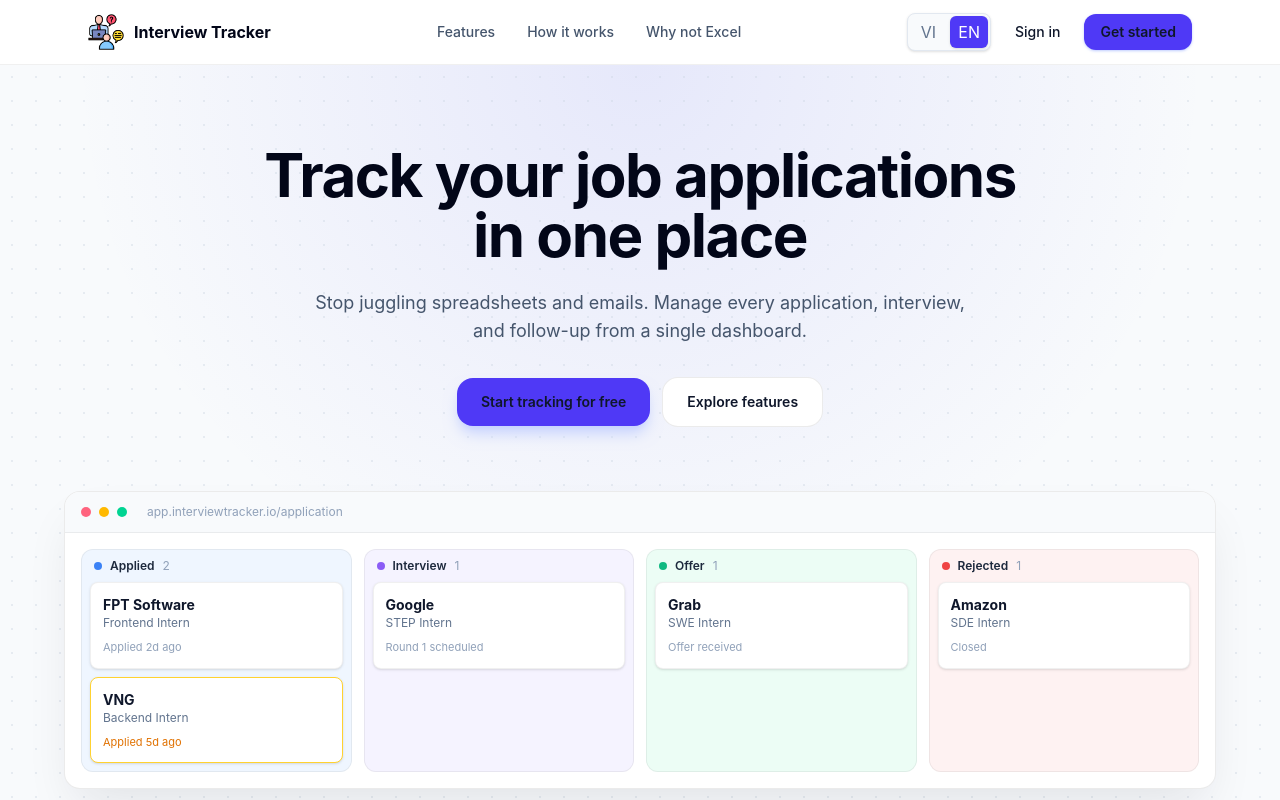
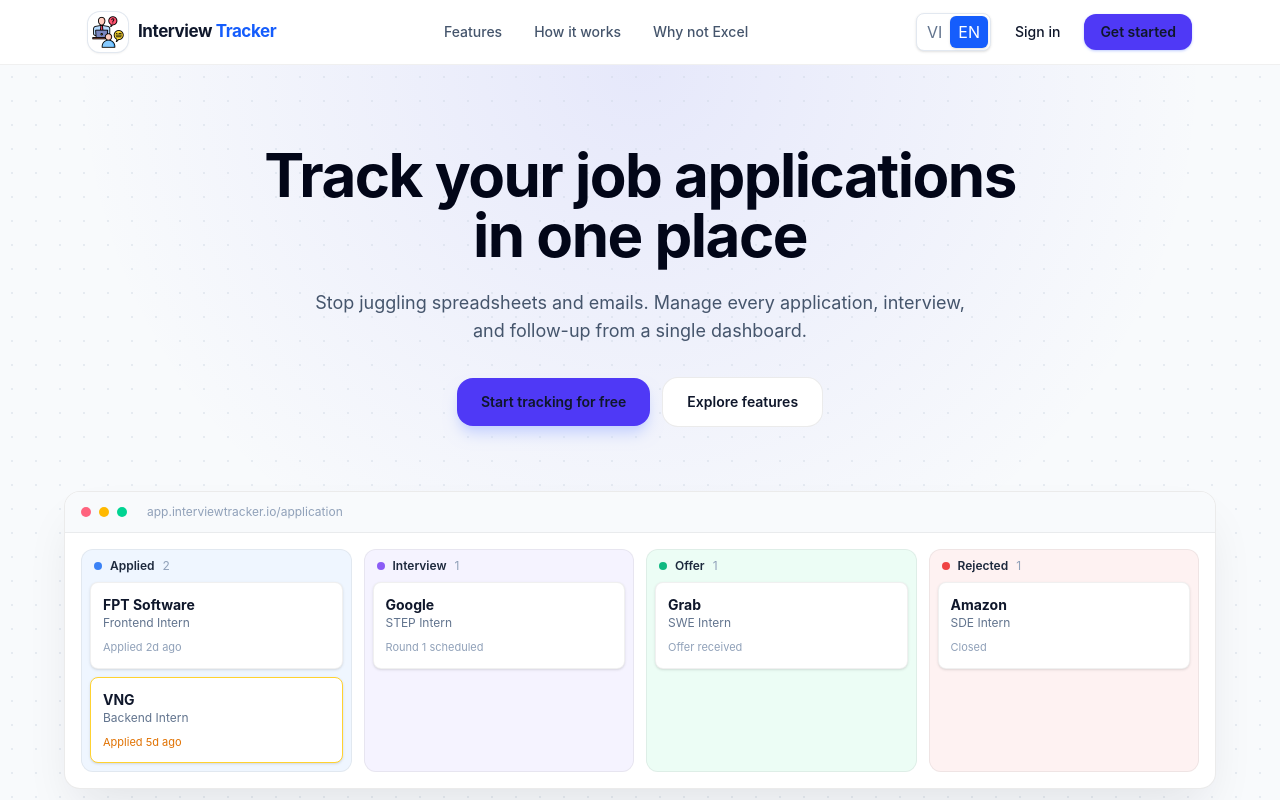
Before and after one commit to xuannguyen-05/interview_tracker, a React (Vite) app in the folder frontend/: page / in a window 1280 px wide. Shown: the top 800 px of the page. Built offline with nearby package versions, Linux system fonts and the light colour scheme; no server answers.

Commit message:
fix: auth, dashboard, socket and UI

```diff
--- /dev/null
+++ b/frontend/src/components/common/Brand.jsx
@@ -0,0 +1,32 @@
+import { Link } from "react-router-dom";
+import logo from "@/assets/job-interview.png";
+
+export default function Brand({ to = "/", size = "default" }) {
+  const isLarge = size === "large";
+
+  return (
+    <Link
+      to={to}
+      className="group inline-flex items-center gap-2.5 transition-all duration-200 hover:opacity-90"
+    >
+      <div className="rounded-xl bg-white p-1 shadow-sm ring-1 ring-slate-200 transition-transform duration-300 group-hover:scale-105">
+        <img
+          src={logo}
+          alt="Interview Tracker"
+          className={isLarge ? "h-10 w-10" : "h-8 w-8"}
+        />
+      </div>
+
+      <span
+        className={
+          isLarge
+            ? "text-xl font-bold tracking-tight"
+            : "text-[17px] font-bold tracking-tight"
+        }
+      >
+        <span className="text-slate-900">Interview</span>{" "}
+        <span className="text-blue-600">Tracker</span>
+      </span>
+    </Link>
+  );
+}
--- a/frontend/src/components/common/LanguageSwitcher.jsx
+++ b/frontend/src/components/common/LanguageSwitcher.jsx
@@ -1,31 +1,27 @@
-import { useTranslation } from 'react-i18next';
+import { useTranslation } from "react-i18next";
 
 export default function LanguageSwitcher() {
   const { i18n } = useTranslation();
 
-  const changeLanguage = (lng) => {
-    i18n.changeLanguage(lng);
-  };
-
   const languages = [
-    { code: 'vi', label: 'VI' },
-    { code: 'en', label: 'EN' },
+    { code: "vi", label: "VI" },
+    { code: "en", label: "EN" },
   ];
 
   return (
-    <div className="inline-flex items-center gap-1 rounded-lg border border-slate-200 bg-slate-50 p-0.5 shadow-sm">
+    <div className="inline-flex items-center rounded-lg border border-slate-200 bg-white p-0.5 shadow-sm">
       {languages.map(({ code, label }) => {
-        const active = i18n.language?.startsWith(code);
+        const active = i18n.language.startsWith(code);
 
         return (
           <button
             key={code}
             type="button"
-            onClick={() => changeLanguage(code)}
-            className={`min-h-[30px] min-w-[36px] rounded-md px-2 py-1 text-[14px] font-semibold leading-none transition ${
+            onClick={() => i18n.changeLanguage(code)}
+            className={`rounded-md px-2 py-1 text-[11px] font-semibold transition-all duration-200 ${
               active
-                ? 'bg-indigo-600 text-white shadow-sm'
-                : 'text-slate-500 hover:text-slate-800'
+                ? "bg-blue-600 text-white shadow-sm"
+                : "text-slate-500 hover:bg-slate-100 hover:text-slate-900"
             }`}
           >
             {label}
--- a/frontend/src/components/landing/LandingHeader.jsx
+++ b/frontend/src/components/landing/LandingHeader.jsx
@@ -2,17 +2,15 @@ import { Link } from "react-router-dom"
 import { useTranslation } from "react-i18next"
 
 import LanguageSwitcher from "@/components/common/LanguageSwitcher"
-import logo from "@/assets/job-interview.png"
+
+import Brand from "@/components/common/Brand"
 
 export default function LandingHeader() {
   const { t } = useTranslation()
   return (
     <header className="sticky top-0 z-50 border-b border-black/[0.06] bg-white/90 backdrop-blur-md">
       <div className="mx-auto flex h-16 max-w-6xl items-center justify-between gap-4 px-4 sm:px-6">
-        <Link to="/" className="flex items-center gap-2.5">
-          <img src={logo} alt="Interview Tracker" className="h-9 w-9" />
-          <span className="text-sm font-bold text-slate-950 sm:text-base">{t('common.interviewTracker')}</span>
-        </Link>
+        <Brand />
 
         <nav className="hidden items-center gap-8 text-sm font-medium text-slate-600 md:flex">
           <a href="#features" className="transition hover:text-slate-950">{t('landing.header.features')}</a>
--- a/frontend/src/components/layout/MainLayout.jsx
+++ b/frontend/src/components/layout/MainLayout.jsx
@@ -5,7 +5,7 @@ import { useTranslation } from "react-i18next"
 import Sidebar from "./Sidebar"
 import LanguageSwitcher from "@/components/common/LanguageSwitcher"
 
-import logo from "@/assets/job-interview.png"
+import Brand from "@/components/common/Brand"
 
 function TypingTitle({ text }) {
   const [displayText, setDisplayText] = useState("")
@@ -53,10 +53,7 @@ export default function MainLayout({ children }) {
         <header className="sticky top-0 z-20 border-b border-black/[0.06] bg-white/90 backdrop-blur-sm">
           <div className="flex h-[68px] items-center justify-between gap-4 px-5 lg:px-6">
             <div className="flex min-w-0 items-center">
-              <div className="flex items-center gap-3">
-                <img src={logo} alt="Interview Tracker" className="h-11 w-11 shrink-0" />
-                <span className="truncate text-xl font-bold tracking-tight text-slate-950">{t("common.interviewTracker")}</span>
-              </div>
+              <Brand />
 
               {pageTitle ? (
                 <div className="ml-10 min-w-0 truncate md:ml-12">
--- a/frontend/src/components/layout/Sidebar.jsx
+++ b/frontend/src/components/layout/Sidebar.jsx
@@ -9,6 +9,8 @@ import NotificationPanel from "@/components/notification/NotificationPanel";
 import { useTranslation } from "react-i18next";
 
 import { socket } from "@/socket/socket";
+
+import http from "@/services/http";
 
 function Icon({ name, className = "h-4 w-4" }) {
   const paths = {
@@ -39,7 +41,6 @@ function Icon({ name, className = "h-4 w-4" }) {
 
 export default function Sidebar() {
   const navigate = useNavigate();
-  const clearAccessToken = useAuthStore((state) => state.clearAccessToken);
   const user = useAuthStore((state) => state.user);
   const [unreadCount, setUnreadCount] = useState(0);
   const [showNotifications, setShowNotifications] = useState(false);
@@ -71,7 +72,6 @@ export default function Sidebar() {
     }
 
     const handleNotification = (notification) => {
-
       setUnreadCount((prev) => prev + 1);
     };
 
@@ -86,12 +86,17 @@ export default function Sidebar() {
     window.dispatchEvent(new CustomEvent("quickAdd"));
   }
 
-  function handleSignOut() {
-    socket.disconnect();
+  async function handleSignOut() {
+    try {
+      socket.disconnect();
 
-    clearAccessToken();
-    toastService.showByModule("auth", "logout", "success");
-    navigate("/login", { replace: true });
+      await http.post("/auth/logout");
+
+      toastService.showByModule("auth", "logout", "success");
+      navigate("/login", { replace: true });
+    } catch (error) {
+      console.error("Logout failed:", error);
+    }
   }
 
   const fullName = user?.full_name?.trim() || "User";
--- a/frontend/src/pages/auth/LoginPage.jsx
+++ b/frontend/src/pages/auth/LoginPage.jsx
@@ -11,7 +11,6 @@ import ReactGA from "@/lib/analytics";
 
 const GOOGLE_SCRIPT_ID = "google-identity-services";
 
-let googleInitialized = false;
 
 export default function LoginPage() {
   const navigate = useNavigate();
@@ -62,8 +61,6 @@ export default function LoginPage() {
           logo_alignment: "left",
         });
       }
-
-      setIsGoogleReady(true);
     };
 
     const existingScript = document.getElementById(GOOGLE_SCRIPT_ID);
--- a/frontend/src/pages/auth/RegisterPage.jsx
+++ b/frontend/src/pages/auth/RegisterPage.jsx
@@ -11,7 +11,6 @@ import ReactGA from "@/lib/analytics";
 
 export default function RegisterPage() {
   const navigate = useNavigate();
-  const setAccessToken = useAuthStore((state) => state.setAccessToken);
   const { t } = useTranslation();
 
   const [form, setForm] = useState({
--- a/frontend/src/pages/dashboard/DashboardPage.jsx
+++ b/frontend/src/pages/dashboard/DashboardPage.jsx
@@ -46,9 +46,6 @@ export default function DashboardPage() {
   const location = useLocation()
   const { t } = useTranslation()
 
-  const clearAccessToken = useAuthStore(
-    (state) => state.clearAccessToken
-  )
 
   const [data, setData] = useState(null)
   const [monthly, setMonthly] = useState([])
--- a/frontend/src/pages/errors/NotFoundPage.jsx
+++ b/frontend/src/pages/errors/NotFoundPage.jsx
@@ -2,10 +2,9 @@ import StatusShell from "@/components/errors/StatusShell"
 import { useAuthStore } from "@/stores/useAuthStore"
 
 export default function NotFoundPage() {
-  const accessToken = useAuthStore((state) => state.accessToken)
+  const user = useAuthStore((state) => state.user)
 
-  // Nếu đã đăng nhập thì cho quay về dashboard, còn chưa đăng nhập thì về login.
-  const backTo = accessToken ? "/dashboard" : "/login"
+  const backTo = user ? "/dashboard" : "/login"
 
   return (
     <StatusShell
```
